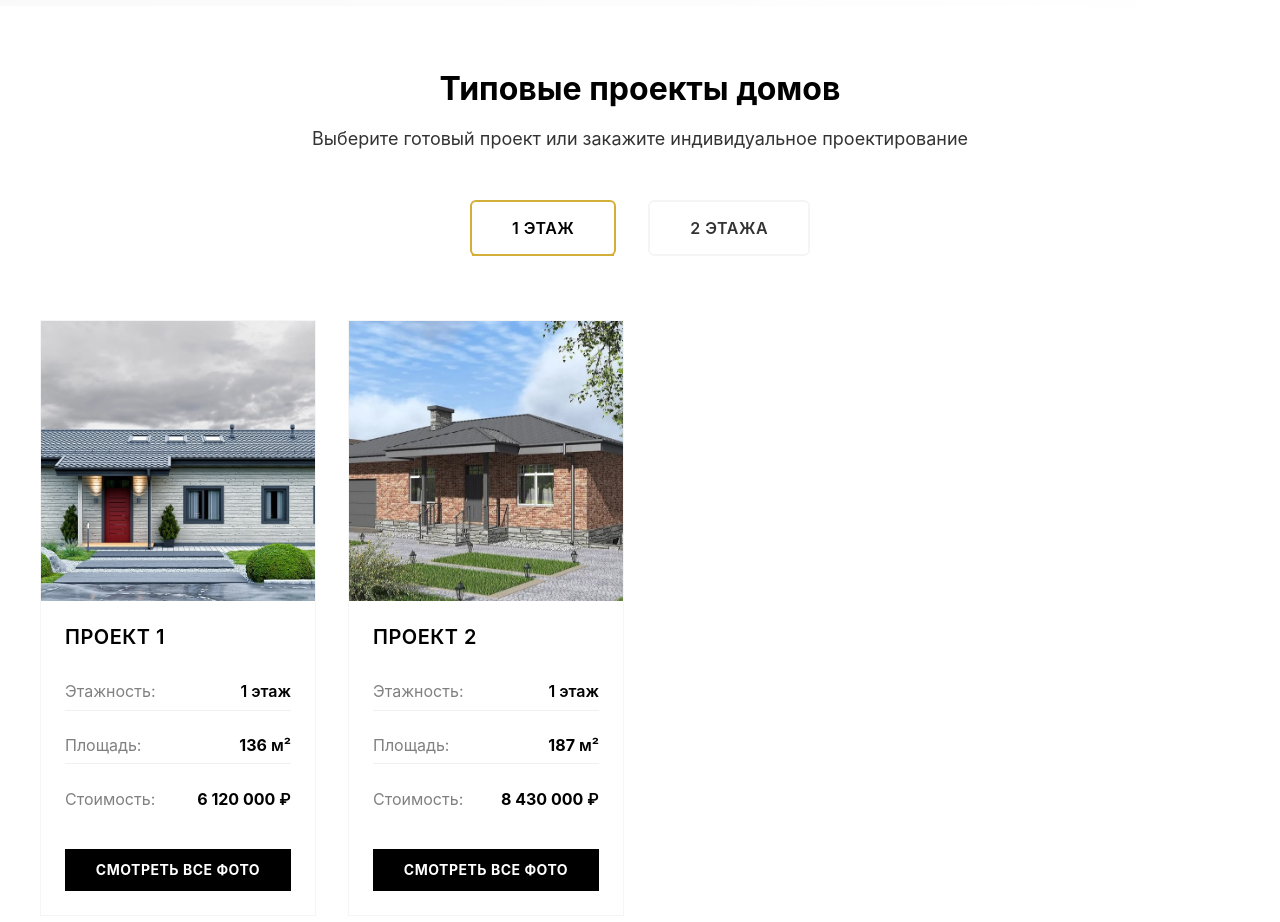
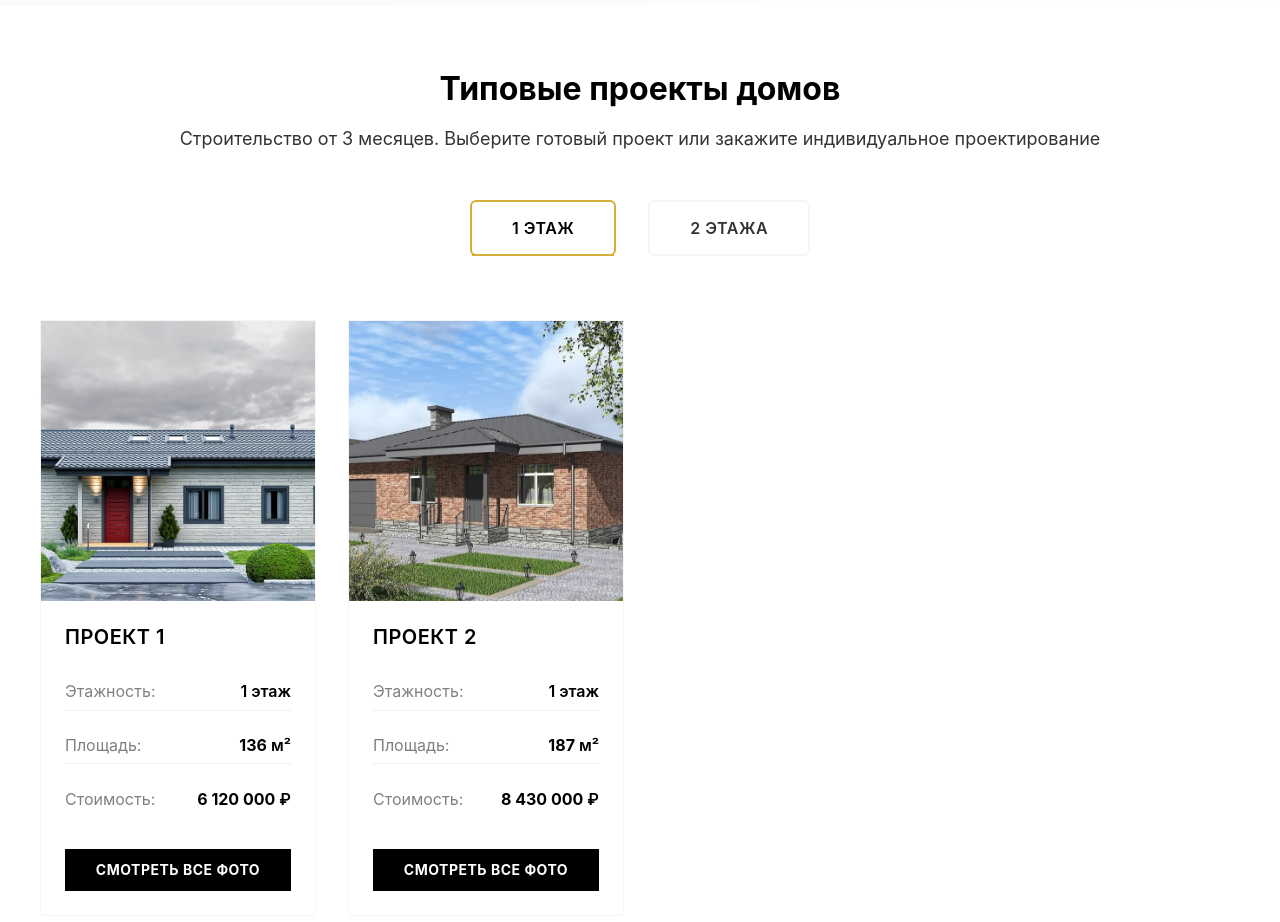
Before and after one commit to Dmitrii-VO/SaitAlevit, a website built with webpack: page src/html/index.template.html in a window 1280 px wide. Shown: the part 3020-3942 px from the top of the page. Built offline with nearby package versions, Linux system fonts and the light colour scheme; some packages are replaced by stand-ins of ours; files whose address does not match are found by name.

Commit message:
Update projects subtitle with construction timeline
Added information about construction starting from 3 months to the projects section subtitle for improved clarity to users.

```diff
--- a/src/html/partials/projects.html
+++ b/src/html/partials/projects.html
@@ -3,7 +3,7 @@
         <section class="projects" id="projects">
             <div class="projects__container">
                 <h2 class="projects__title">Типовые проекты домов</h2>
-                <p class="projects__subtitle">Выберите готовый проект или закажите индивидуальное проектирование</p>
+                <p class="projects__subtitle">Строительство от 3 месяцев. Выберите готовый проект или закажите индивидуальное проектирование</p>
 
                 <!-- Переключатели категорий -->
                 <div class="projects__tabs" role="tablist" aria-label="Выбор категории проектов">
```
